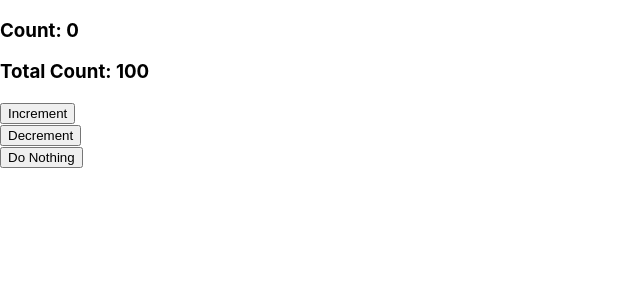
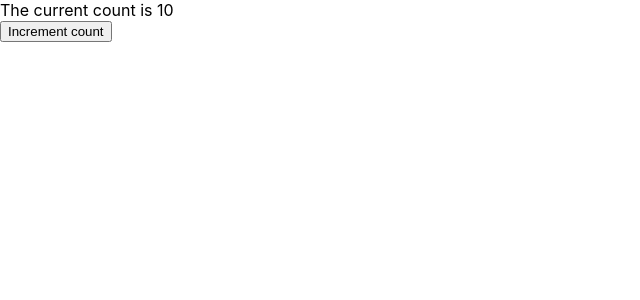
Before and after one commit to gorakhjoshi/FDBIII, a React (Create React App) app in the folder intermediate-react/: page / in a window 1280 px wide. Shown: the top 300 px of the page, without its empty margins (0-640 px from the left). Built offline with nearby package versions, Linux system fonts and the light colour scheme.

Commit message:
context in react

```diff
--- a/intermediate-react/src/App.js
+++ b/intermediate-react/src/App.js
@@ -1,37 +1,19 @@
-// useReducer: simple Counter
+// useContext: simple Counter
 
-import { useReducer } from "react";
-import { countReducer } from "./reducer/reducer";
+import * as React from "react";
+import { CountDisplay } from "./components/CountDisplay";
+import { Counter } from "./components/Counter";
+import { CountContext } from "./context/CountContext";
 
-const initialValue = {
-  count: 0,
-  total: 100,
-};
-
-function Counter({ step = 1 }) {
-  const [state, dispatch] = useReducer(countReducer, initialValue);
-
-  const { count, total } = state;
-  const increment = () => dispatch({ type: "increment", step });
-  const decrement = () => dispatch({ type: "decrement", step });
-  const neutral = () => dispatch();
+function App() {
+  const [count, setCount] = React.useState(10);
 
   return (
-    <>
-      <h3>Count: {count}</h3>
-      <h3>Total Count: {total}</h3>
-      <button onClick={increment}>Increment</button>
-      <br />
-      <button onClick={decrement}>Decrement</button>
-      <br />
-      <button onClick={neutral}>Do Nothing</button>
-    </>
+    <CountContext.Provider value={[count, setCount]}>
+      <CountDisplay />
+      <Counter />
+    </CountContext.Provider>
   );
 }
 
-function App() {
-  console.log("App is running");
-  return <Counter />;
-}
-
 export default App;
--- /dev/null
+++ b/intermediate-react/src/components/CountDisplay.js
@@ -0,0 +1,8 @@
+import { useContext } from "react";
+import { CountContext } from "../context/CountContext";
+
+export function CountDisplay() {
+  const [count] = useContext(CountContext);
+
+  return <div>{`The current count is ${count}`}</div>;
+}
--- /dev/null
+++ b/intermediate-react/src/components/Counter.js
@@ -0,0 +1,9 @@
+import { useContext } from "react";
+import { CountContext } from "../context/CountContext";
+
+export function Counter() {
+  const [, setCount] = useContext(CountContext);
+
+  const increment = () => setCount((prevState) => prevState + 1);
+  return <button onClick={increment}>Increment count</button>;
+}
--- /dev/null
+++ b/intermediate-react/src/context/CountContext.js
@@ -0,0 +1,3 @@
+import { createContext } from "react";
+
+export const CountContext = createContext();
--- a/intermediate-react/src/reducer/reducer.js
+++ /dev/null
@@ -1,10 +0,0 @@
-export function countReducer(state, action) {
-  switch (action?.type) {
-    case "increment":
-      return { ...state, count: state.count + action.step };
-    case "decrement":
-      return { ...state, count: state.count - action.step };
-  }
-
-  return { ...state };
-}
```
